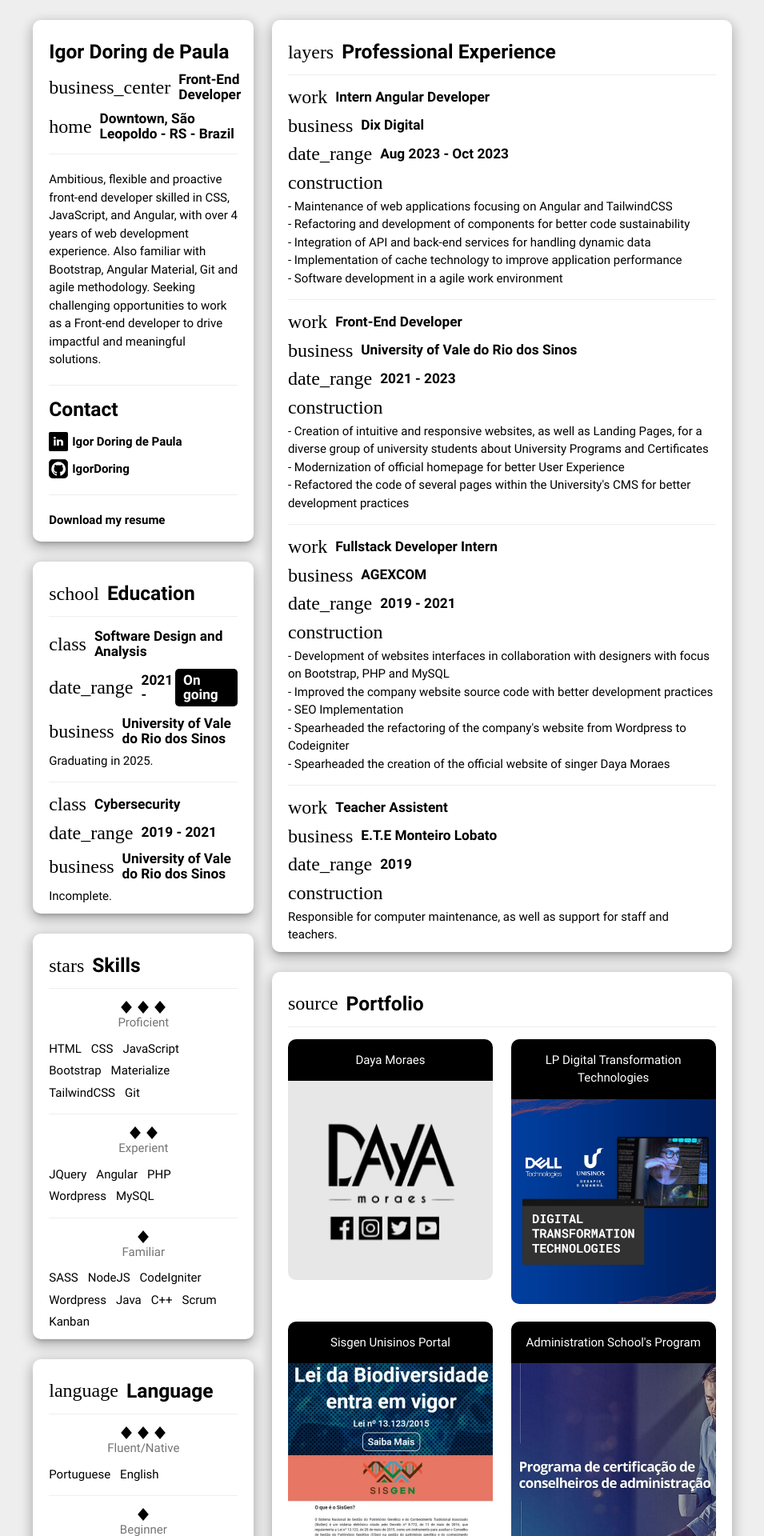
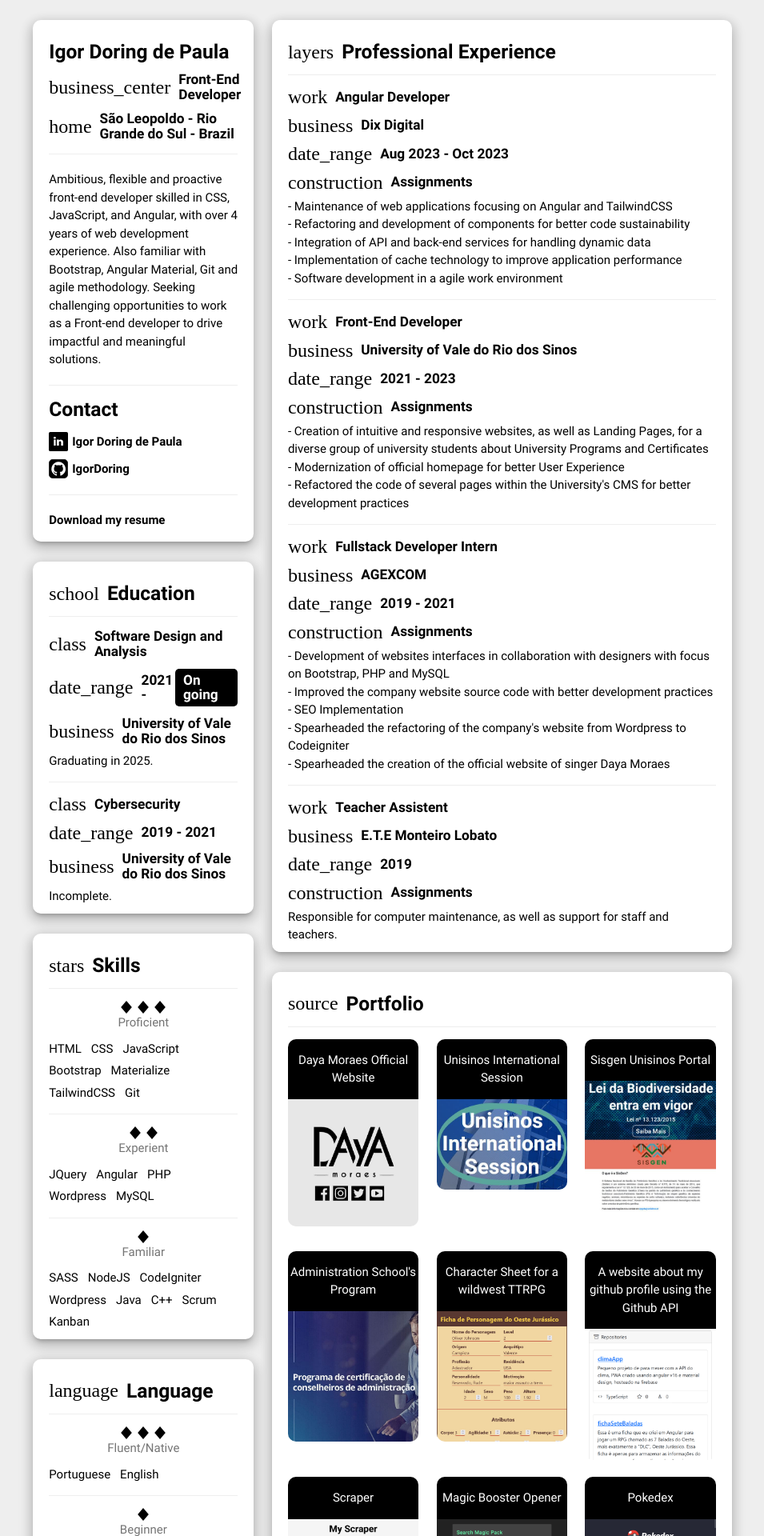
Before and after one commit to IgorDoring/IgorDoring.github.io, a PHP site: page / in a window 1280 px wide. Shown: the top 1920 px of the page at 80% size, without its empty margins (162-1117 px from the left). Run offline with PHP 8.4, Linux system fonts and the light colour scheme; some web fonts are replaced.

Commit message:
Adding assignments on professional experience, convert pngs to jpgs, improving layout, insert alt attr on img

```diff
--- a/css/style.css
+++ b/css/style.css
@@ -176,6 +176,11 @@ span.atual {
   margin-bottom: 15px;
 }
 
+.portfolio-card a{
+  display: block;
+  min-height: 250px;
+}
+
 .portfolio-card p {
   padding: 15px 0px;
   border-radius: 10px 10px 0 0;
@@ -184,6 +189,7 @@ span.atual {
 }
 
 .portfolio-card img {
+  aspect-ratio: auto 640/360;
   border-radius: 0px 0px 10px 10px;
 }
 
--- a/index.html
+++ b/index.html
@@ -32,8 +31,8 @@
                 Developer
               </h6>
               <h6 class="valign-wrapper" title="Localização">
-                <span class="material-icons">home</span> Downtown, São Leopoldo
-                - RS - Brazil
+                <span class="material-icons">home</span>São Leopoldo - Rio
+                Grande do Sul - Brazil
               </h6>
               <div class="divider"></div>
               <p>
@@ -255,7 +258,7 @@
               <div class="divider"></div>
 
               <h6 class="valign-wrapper" title="Trabalho">
-                <span class="material-icons">work</span>Intern Angular Developer
+                <span class="material-icons">work</span>Angular Developer
               </h6>
               <h6 class="valign-wrapper" title="Local">
                 <span class="material-icons">business</span> Dix Digital
@@ -265,7 +268,7 @@
                 2023
               </h6>
               <h6 class="valign-wrapper" title="Ferramentas/Habilidades">
-                <span class="material-icons">construction</span>
+                <span class="material-icons">construction</span> Assignments
               </h6>
               <p>
                 - Maintenance of web applications focusing on Angular and
@@ -292,7 +295,7 @@
                 <span class="material-icons">date_range</span> 2021 - 2023
               </h6>
               <h6 class="valign-wrapper" title="Ferramentas/Habilidades">
-                <span class="material-icons">construction</span>
+                <span class="material-icons">construction</span> Assignments
               </h6>
               <p>
                 - Creation of intuitive and responsive websites, as well as
@@ -318,7 +321,7 @@
               </h6>
 
               <h6 class="valign-wrapper" title="Ferramentas/Habilidades">
-                <span class="material-icons">construction</span>
+                <span class="material-icons">construction</span> Assignments
               </h6>
               <p>
                 - Development of websites interfaces in collaboration with
@@ -345,7 +348,7 @@
                 <span class="material-icons">date_range</span> 2019
               </h6>
               <h6 class="valign-wrapper" title="Ferramentas/Habilidades">
-                <span class="material-icons">construction</span>
+                <span class="material-icons">construction</span> Assignments
               </h6>
               <p>
                 Responsible for computer maintenance, as well as support for
@@ -362,90 +365,88 @@
               </h5>
               <div class="divider"></div>
               <div class="row">
-                <div class="col s12 m6 portfolio-card">
+                <div class="col s12 m6 l4 portfolio-card">
                   <a href="https://dayamoraes.com.br/">
-                    <p class="center-align">Daya Moraes</p>
+                    <p class="center-align">Daya Moraes Official Website</p>
                     <img
+                      alt="Daya Moraes Official Website"
                       class="responsive-img"
-                      src="img/dayamoraes-agexcom.jpg"
+                      src="img/dayamoraes.jpg"
                     />
                   </a>
                 </div>
-                <div class="col s12 m6 portfolio-card">
-                  <a href="https://unisinos.apprbs.com.br/dtt">
-                    <p class="center-align">
-                      LP Digital Transformation Technologies
-                    </p>
-                    <img class="responsive-img" src="img/dtt-unisinos.jpg" />
+                <div class="col s12 m6 l4 portfolio-card">
+                  <a href="https://www.unisinos.br/international-session">
+                    <p class="center-align">Unisinos International Session</p>
+                    <img
+                      alt="Unisinos International Session"
+                      class="responsive-img"
+                      src="img/intersessionuni.jpg"
+                    />
                   </a>
                 </div>
-                <div class="col s12 m6 portfolio-card">
+                <div class="col s12 m6 l4 portfolio-card">
                   <a href="http://www.unisinos.br/sisgen/">
                     <p class="center-align">Sisgen Unisinos Portal</p>
-                    <img class="responsive-img" src="img/sisgen-unisinos.jpg" />
+                    <img alt="Sisgen Unisinos Portal" class="responsive-img" src="img/sisgen.jpg" />
                   </a>
                 </div>
-                <div class="col s12 m6 portfolio-card">
+                <div class="col s12 m6 l4 portfolio-card">
                   <a
                     href="https://www.unisinos.br/certificacao-conselheiros-administracao"
                   >
                     <p class="center-align">Administration School's Program</p>
-                    <img class="responsive-img" src="img/certConsAdmin.jpg" />
-                  </a>
-                </div>
-                <div class="col s12 m6 portfolio-card">
-                  <a href="https://www.unisinos.br/international-session">
-                    <p class="center-align">Unisinos International Session</p>
                     <img
+                      alt="Administration School's Program"
                       class="responsive-img"
-                      src="img/international session.jpg"
+                      src="img/certConsAdmin.jpg"
                     />
                   </a>
                 </div>
-                <div class="col s12 m6 portfolio-card">
+                <div class="col s12 m6 l4 portfolio-card">
+                  <a href="https://igordoring.github.io/fichaSeteBaladas/">
+                    <p class="center-align">
+                      Character Sheet for a wildwest TTRPG
+                    </p>
+                    <img
+                      alt="Character Sheet for a wildwest TTRPG"
+                      class="responsive-img"
+                      src="img/seteBaladas.jpg"
+                    />
+                  </a>
+                </div>
+                <div class="col s12 m6 l4 portfolio-card">
                   <a href="https://igordoring.github.io/gh-portfolio/">
                     <p class="center-align">
                       A website about my github profile using the Github API
                     </p>
-                    <img class="responsive-img" src="img/gh-portfolio.png" />
+                    <img
+                      alt="A website about my github profile"
+                      class="responsive-img"
+                      src="img/ghPortfolio.jpg"
+                    />
                   </a>
                 </div>
-                <div class="col s12 m6 portfolio-card">
-                  <a href="https://igordoring.github.io/fichaSeteBaladas/">
-                    <p class="center-align">
-                      Character Sheet for a wildwest TTRPG
-                    </p>
-                    <img class="responsive-img" src="img/seteBaladas.png" />
+                <div class="col s12 m6 l4 portfolio-card">
+                  <a href="https://myscraper-dd31d.web.app/">
+                    <p class="center-align">Scraper</p>
+                    <img alt="Scraper" class="responsive-img" src="img/Scraper.jpg" />
                   </a>
                 </div>
-                <div class="col s12 m6 portfolio-card">
+                <div class="col s12 m6 l4 portfolio-card">
+                  <a href="https://igordoring.github.io/fichaSeteBaladas/">
+                    <p class="center-align">Magic Booster Opener</p>
+                    <img
+                      alt="Magic Booster Opener"
+                      class="responsive-img"
+                      src="img/magicPackOpener.jpg"
+                    />
+                  </a>
+                </div>
+                <div class="col s12 m6 l4 portfolio-card">
                   <a href="https://igordoring.github.io/myPokedex/">
                     <p class="center-align">Pokedex</p>
-                    <img class="responsive-img" src="img/pokedex.JPG" />
-                  </a>
-                </div>
-                <div class="col s12 m6 portfolio-card">
-                  <a href="https://igordoring.github.io/issue-tracker/">
-                    <p class="center-align">Ticket Form</p>
-                    <img class="responsive-img" src="img/abre-ticket.jpg" />
-                  </a>
-                </div>
-                <div class="col s12 m6 portfolio-card">
-                  <a href="https://myscraper-dd31d.web.app/">
-                    <p class="center-align">Amazon Scraper</p>
-                    <img class="responsive-img" src="img/Amazon-scraper.png" />
-                  </a>
-                </div>
-                <div class="col s12 m6 portfolio-card">
-                  <a href="https://igordoring.github.io/WEBCharada-igordoring/">
-                    <p class="center-align">Charada (Wordle)</p>
-                    <img class="responsive-img" src="img/charada.jpg" />
-                  </a>
-                </div>
-                <div class="col s12 m6 portfolio-card">
-                  <a href="https://igordoring.github.io/toDoList-UdemyProject/">
-                    <p class="center-align">To-Do List</p>
-                    <img class="responsive-img" src="img/todolist.JPG" />
+                    <img alt="Pokedex" class="responsive-img" src="img/pokedex.JPG" />
                   </a>
                 </div>
               </div>
```
Also changed, not shown: other parts of index.html (+14 -11 lines), img/Amazon-scraper.png (deleted), img/Scraper.jpg (added), img/abre-ticket.jpg (deleted), img/charada.jpg (deleted), img/dayamoraes.jpg (renamed from img/dayamoraes-agexcom.jpg), img/diamond.jpg (added), img/diamond.png (deleted), img/foto-temp.jpg (deleted), img/gh-portfolio.png (deleted), img/ghPortfolio.jpg (added), img/intersessionuni.jpg (renamed from img/international session.jpg), img/magicPackOpener.jpg (added), img/seteBaladas.jpg (added), 3 more files.
